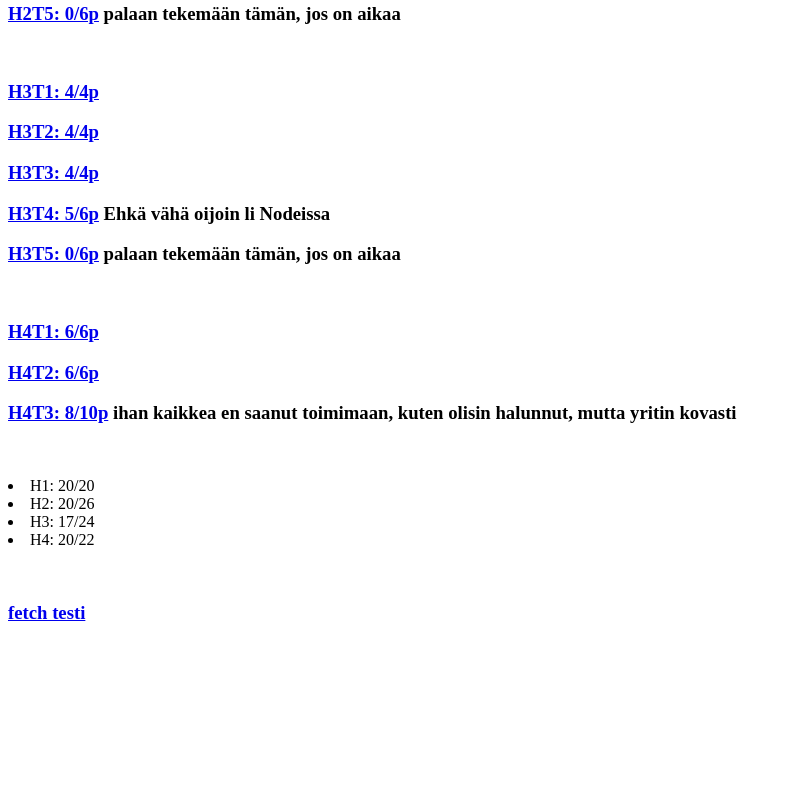
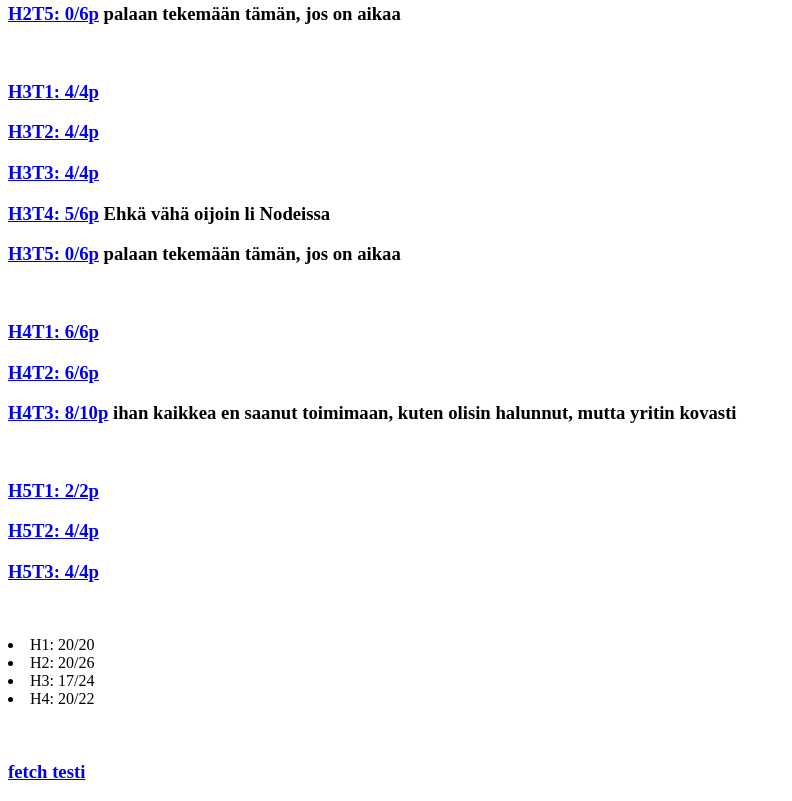
Before and after one commit to ukko1998/N2914Fullstack, a plain HTML site: page index.html in a window 1280 px wide. Shown: the part 757-1558 px from the top of the page, without its empty margins (0-792 px from the left). Before the commit the page ends 1399 px from the top, so only its background shows below. Drawn offline with Linux system fonts and the light colour scheme.

Commit message:
Update index.html

```diff
--- a/index.html
+++ b/index.html
@@ -39,6 +39,10 @@
       <h3><a href="https://ukko1998.github.io/N2914Fullstack/H4/H4T2/H4T2.html">H4T2: 6/6p</a></h3>
       <h3><a href="https://ukko1998.github.io/N2914Fullstack/H4/H4T3/H4T3.html">H4T3: 8/10p</a> ihan kaikkea en saanut toimimaan, kuten olisin halunnut, mutta yritin kovasti</h3>
     <br>
+      <h3><a href="https://ukko1998.github.io/N2914Fullstack/H5/H5T1.js">H5T1: 2/2p</a></h3>
+      <h3><a href="https://ukko1998.github.io/N2914Fullstack/H5/H4T2/H5T2.html">H5T2: 4/4p</a></h3>
+      <h3><a href="https://ukko1998.github.io/N2914Fullstack/H5/H5T3/H5T3.html">H5T3: 4/4p</a></h3>
+    <br>
       <p> <li>H1: 20/20</li>
           <li>H2: 20/26</li>
           <li>H3: 17/24</li>
```
